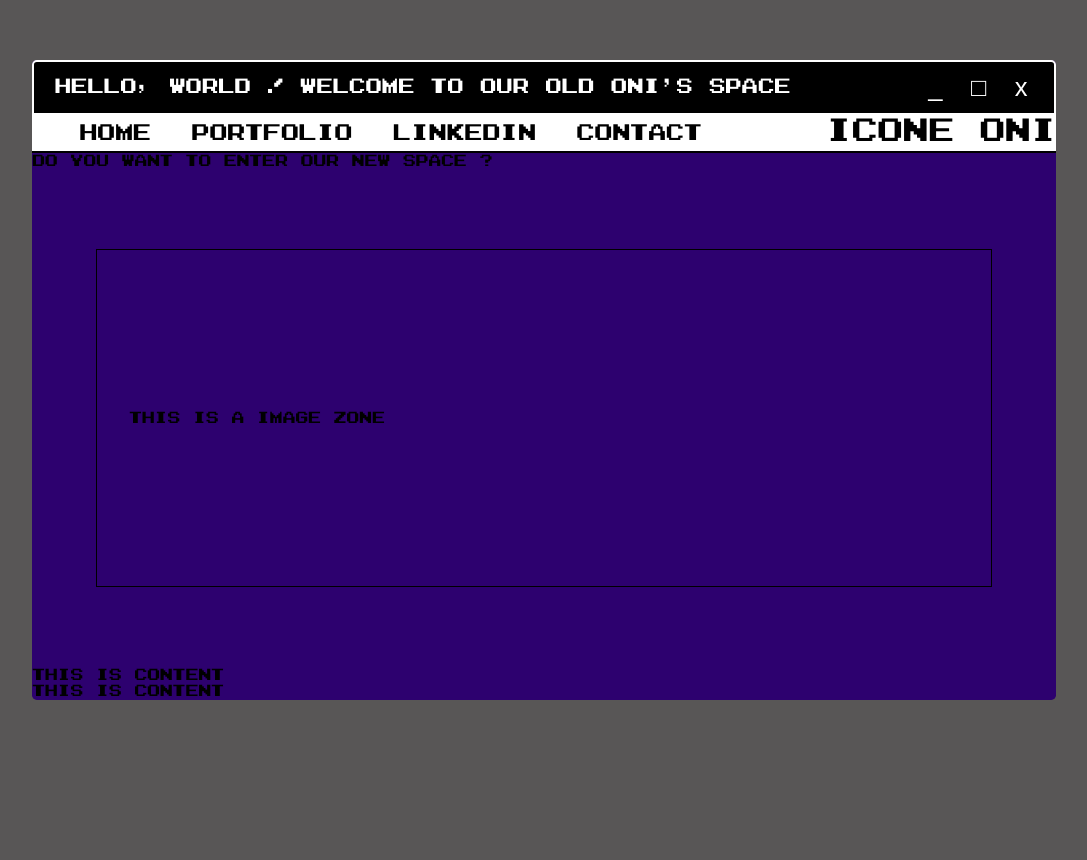
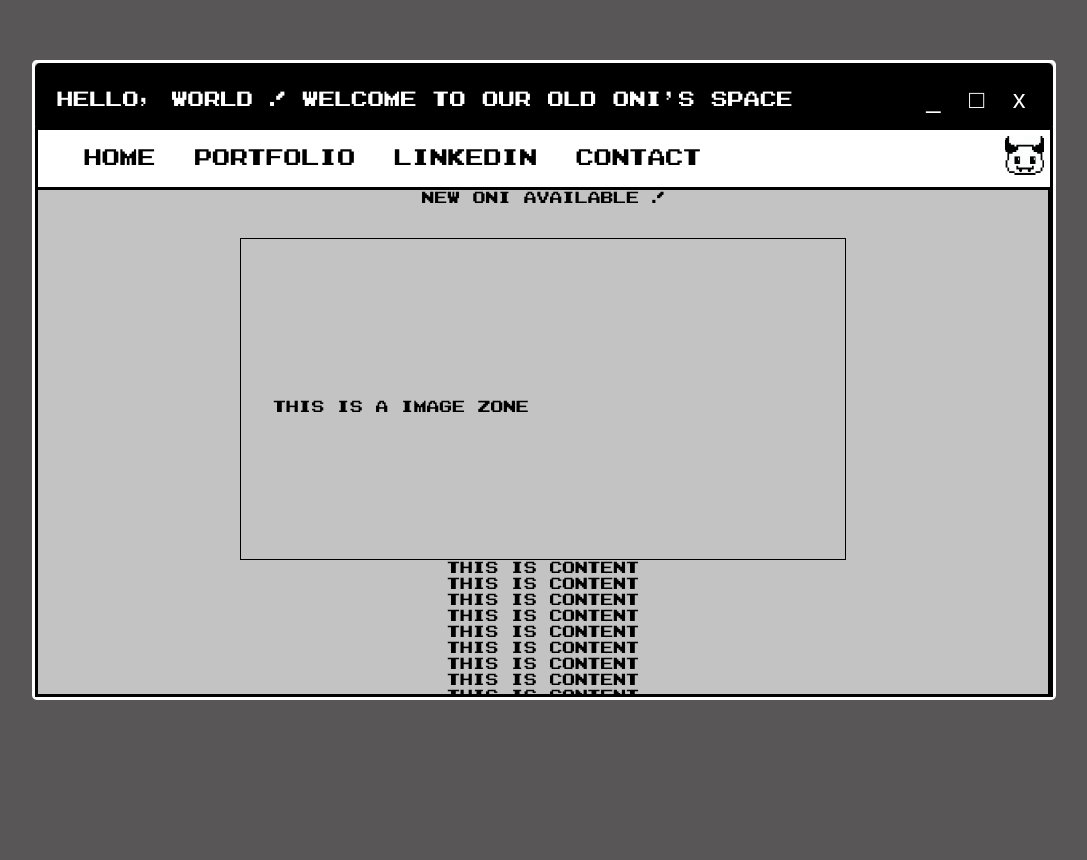
Before and after one commit to AlexandreOttmann/old-oni, a plain HTML site: page html/index.html in a window 1280 px wide. Shown: the part 196-1056 px from the top of the page, without its empty margins (96-1183 px from the left). Drawn offline with Linux system fonts and the light colour scheme.

Commit message:
Main design Done, Added pixel picture and scroll bar

```diff
--- a/css/style.css
+++ b/css/style.css
@@ -30,13 +30,15 @@ body{
     flex-direction: column;
     align-items: center;
     border-radius: 0.3em;
+    border: 3px solid white;
 
 
 }
+
 header{
     background-color: black;
     color: white;
-    padding: 0.5em 1em 0.5em 1em;
+    padding: 1em 1em 0.5em 1em;
     font-size: 1.6vw;
     border: 2px solid white;
     width: 100%;
@@ -49,6 +51,7 @@ header{
     align-items: center;
     border-top-left-radius: 0.3rem;
     border-top-right-radius: 0.3rem;
+    border: 1px solid black;
   }
 
   #header-button{
@@ -66,15 +69,23 @@ ul{
   font-size: 0.7em;
   list-style: none;
   justify-content: space-evenly;
+  align-items: center;
 }
 
 nav{
   background-color: white;
-  border-bottom: 2px solid black;
+  border-left: 3px solid black;
+  border-right: 3px solid black;
+  border-top: 3px solid black;
   width: 100%;
   font-size: 2.5vw;
   display: flex;
   justify-content: space-between;
+}
+.old-oni-img{
+width:1.6em;
+padding: 0.2em
+
 }
 
 
@@ -88,45 +99,89 @@ nav{
   width: 100%;
   height: 100%;
   overflow-y: scroll;
-  scrollbar-color: rebeccapurple green;
-  scrollbar-width: thin;
+  scroll-behavior: smooth;
+ border: 3px solid black;
+  display: flex;
+  justify-content: space-between;
+}
+
+.leftborder-scrollbar{
+  min-height:250%;
+  width: 0.15em;
+  position:relative;
+  background-color: rgb(0, 0, 0);
+}
+
+.main-window-content{
+  display: flex;
+  flex-direction: column;
+  align-items: center;
+  width: 100%;
+  height: 20vh;
+  text-align:left;
 }
 .window-content{
+  margin-top: 2em;
   border: 1px solid black;
-  margin: 5em 4em;
+  width: 60%;
   padding: 10em 2em;
 }
+
 
 
 /* ==== SCROLLBAR CUSTOM */
 /* width */
 ::-webkit-scrollbar {
-  width: 1.4em;
-}
-::-webkit-scrollbar-button:single-button{
-  width: 1.4em;
-  height: 3%;
-  display: block;
-  background-color: rgb(255, 255, 255);
-  color: rgb(255, 255, 255);
-  border: 1px solid black;
-}
-
-
-/* Track */
-::-webkit-scrollbar-track {
-
-  border: 3px solid black;
-  background-color: white;
-}
-
-/* Handle */
-::-webkit-scrollbar-thumb {
-  background: rgb(9, 9, 9);
+  width: 1.3em;
+  /* /* border: 5px solid rgb(0, 0, 0); */
+  /* border-left: 1px solid black;  */
 
 }
 
-/* Handle on hover */
+::-webkit-scrollbar-thumb {
+  background-color: #000000;
+  background-clip: padding-box;
+  /* border: 2px solid #000000; */
+}
+
+::-webkit-scrollbar-track {
+  background-color: rgb(255, 255, 255);
+  border-bottom: 0.2em solid black;
+  border-top: 0.2em solid black;
+  border-right: 0.1em solid black;
+}
+/* Buttons */
+::-webkit-scrollbar-button:vertical:start:decrement {
+  background:
+      linear-gradient(120deg, #ffffff 40%, rgba(255, 255, 255, 0) 41%),
+      linear-gradient(240deg, #ffffff 40%, rgba(255, 255, 255, 0) 41%),
+      linear-gradient(0deg, #ffffff 30%, rgba(255, 255, 255, 0) 31%);
+  background-color: #000000;
+}
+
+::-webkit-scrollbar-button:vertical:end:increment {
+  background:
+      linear-gradient(300deg, #ffffff 40%, rgba(0, 0, 0, 0) 41%),
+      linear-gradient(60deg, #ffffff 40%, rgba(255, 255, 255, 0) 41%),
+      linear-gradient(180deg, #ffffff 30%, rgba(255, 255, 255, 0) 31%);
+  background-color: #000000;
+}
+
+::-webkit-scrollbar-button:horizontal:end:increment {
+  background:
+      linear-gradient(210deg, #ffffff 40%, rgba(255, 255, 255, 0) 41%),
+      linear-gradient(330deg, #ffffff 40%, rgba(255, 255, 255, 0) 41%),
+      linear-gradient(90deg, #ffffff 30%, rgba(255, 255, 255, 0) 31%);
+  background-color: #000000;
+}
+
+::-webkit-scrollbar-button:horizontal:start:decrement {
+  background:
+      linear-gradient(30deg, #696969 40%, rgba(0, 0, 0, 0) 41%),
+      linear-gradient(150deg, #696969 40%, rgba(0, 0, 0, 0) 41%),
+      linear-gradient(270deg, #696969 30%, rgba(0, 0, 0, 0) 31%);
+  background-color: #000000;
+}
 
 
 
@@ -149,10 +204,8 @@ transition: max-height 1s ease;
 }
 
 .reduce{
-max-height: 0%;
+max-height: 2.5vh;
 transition: max-height 1s ease;
-
-
 }
 
 
@@ -163,7 +216,7 @@ transition: max-height 1s ease;
 /* TABLETTE */
  @media (min-width: 540px) {
     .window{
-        background-color: rgb(172, 20, 20);
+        background-color: rgb(215, 215, 215);
         height: 60vh;
         width: 20vh;
     }
@@ -183,7 +236,7 @@ transition: max-height 1s ease;
 /*DESKTOP */
  @media (min-width: 62rem) {
   .window{
-    background-color: rgb(45, 1, 111);
+    background-color: rgb(195, 195, 195);
     height: 80vh;
     width: 20vh;
 }
--- a/html/index.html
+++ b/html/index.html
@@ -31,12 +31,14 @@
                         <li>Linkedin</li>
                         <li>Contact</li>
                     </ul>
-                    <div>ICONE ONI<div>
+                    <div class="old-oni-img"><img src="../assets/old-oni.png"<div>
                     </nav>
 
-                <div class="window-subContainer">Do you want to enter our new space ?
+                    <div class="window-subContainer">
+
+                        <div class="main-window-content">
+                            <div>New Oni Available !</div>
                             <div class="window-content"> This is a image zone</div>
-
                             <div>This is content</div>
                             <div>This is content</div>
                             <div>This is content</div>
@@ -58,7 +60,8 @@
                             <div>This is content</div>
                             <div>This is content</div>
                             <div>This is content</div>
-
+                        </div>
+                        <div class="leftborder-scrollbar"></div>
             </div>
 
             </div>
```
Also changed, not shown: assets/Hotpot.png (added), assets/old-oni.png (added). Lines whose indentation alone changed are shown as unchanged.
